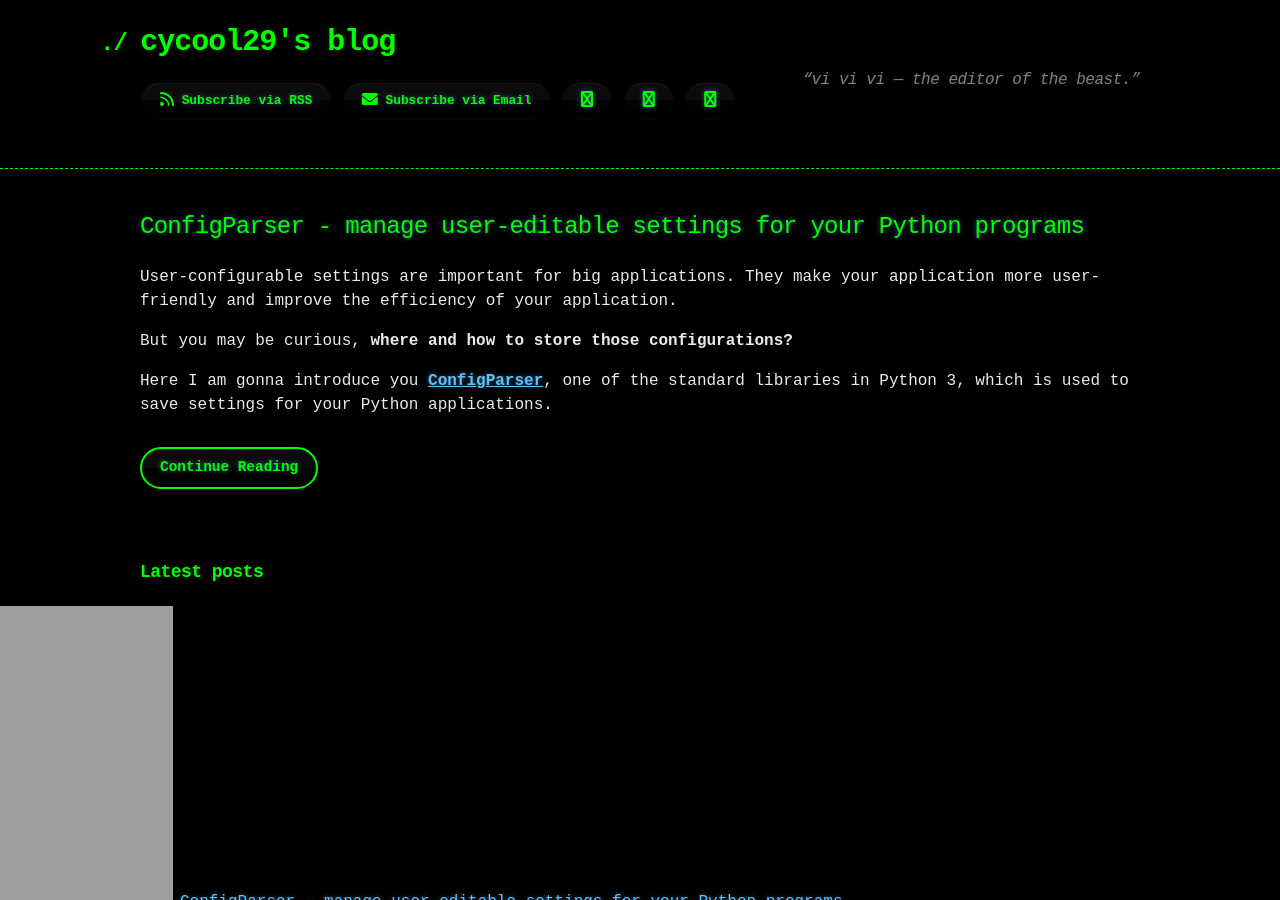
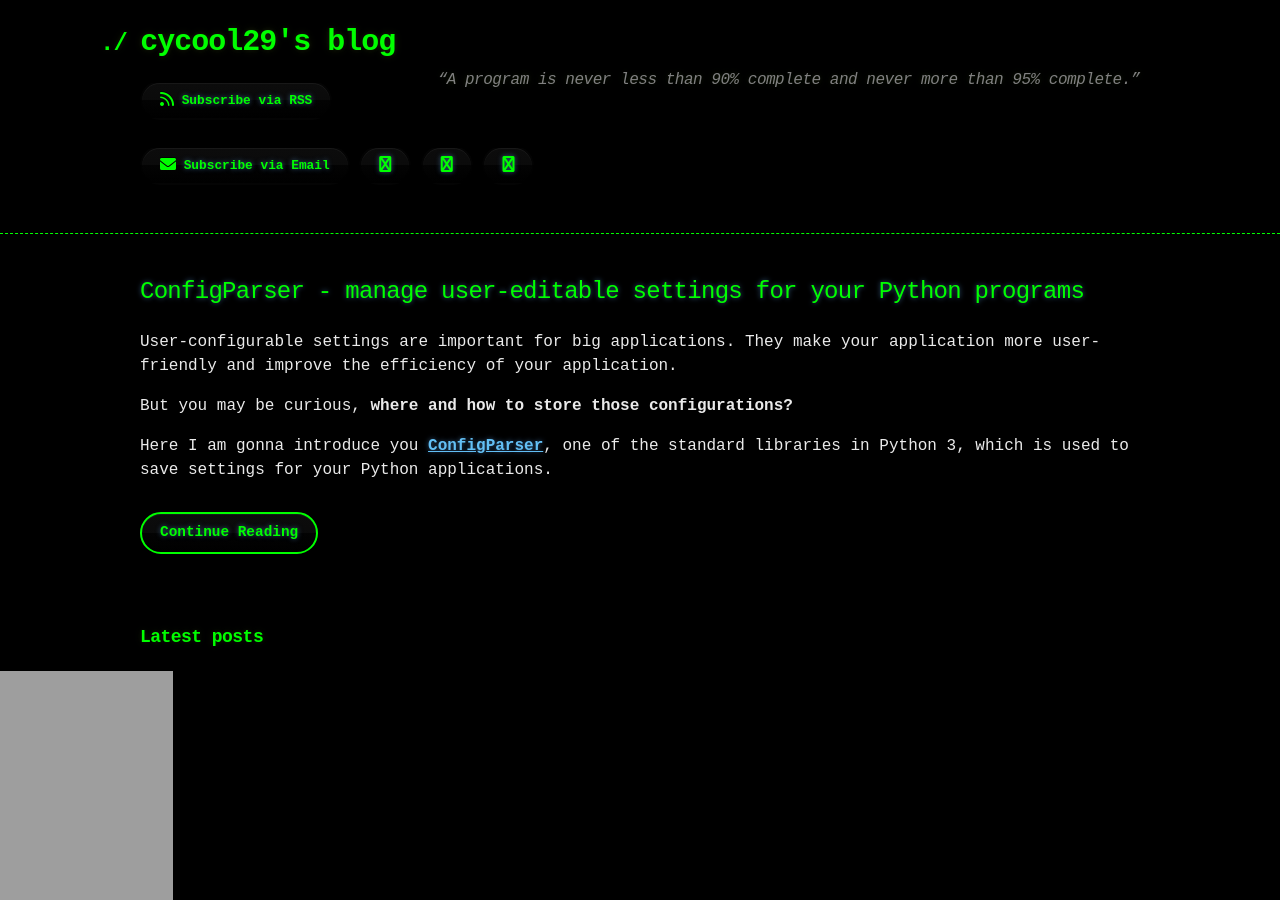
Before and after one commit to cycool29/cycool29.github.io, a Jekyll site: the page built from index.md, in a window 1280 px wide and 900 px high. Built offline with Jekyll 4.4.1, drawn with Linux system fonts in a browser that asks for light colours; a style sheet for code colours, icons or effects is not loaded.

Commit message:
Update quotes

```diff
--- a/_config.yml
+++ b/_config.yml
@@ -1,5 +1,5 @@
 title: cycool29's blog
-description: "“vi vi vi — the editor of the beast.” "
+description: "“A program is never less than 90% complete and never more than 95% complete.” "
 bio: A high school student. Intermediate in Python, Git, Bash. Learning JavaScript. He/Him. "
 author: cycool29
 url: https://cycool29.github.io
```
